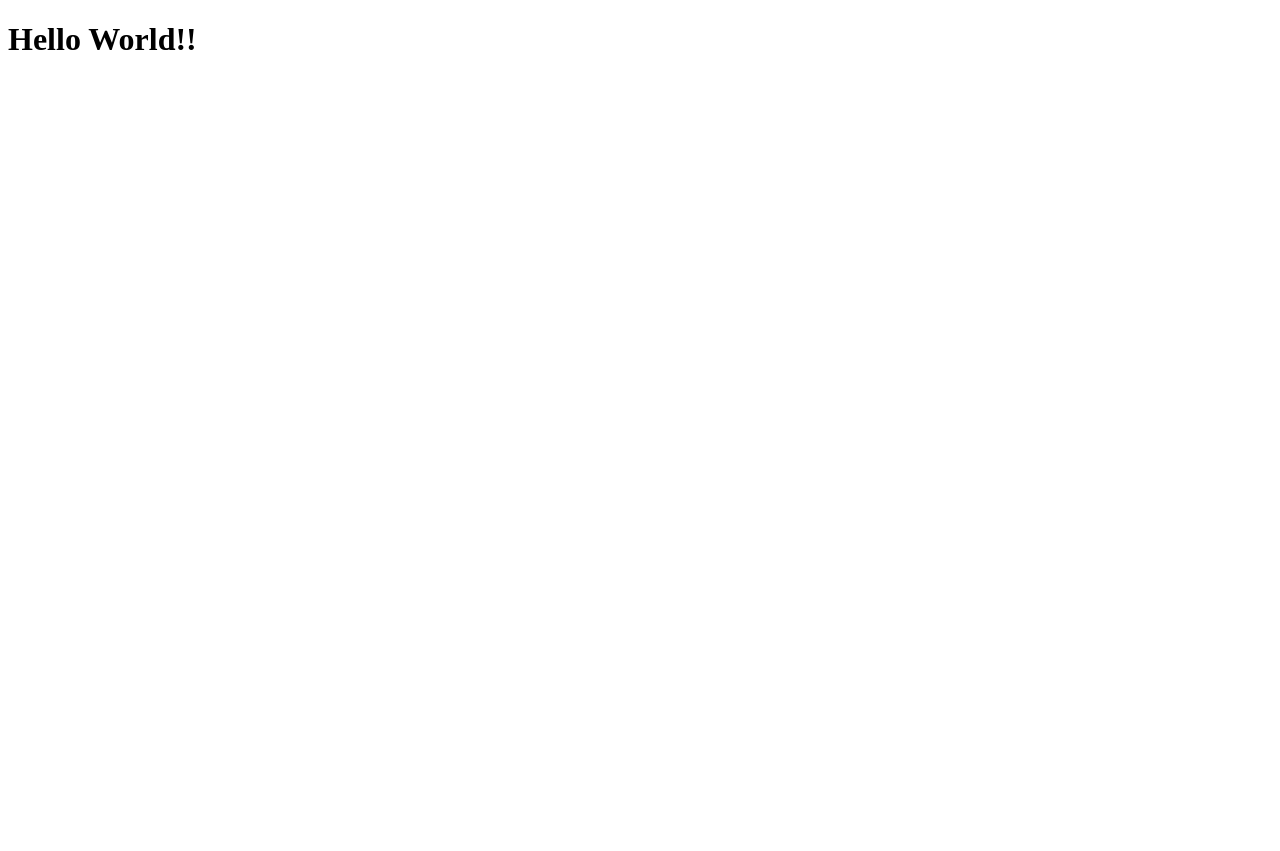
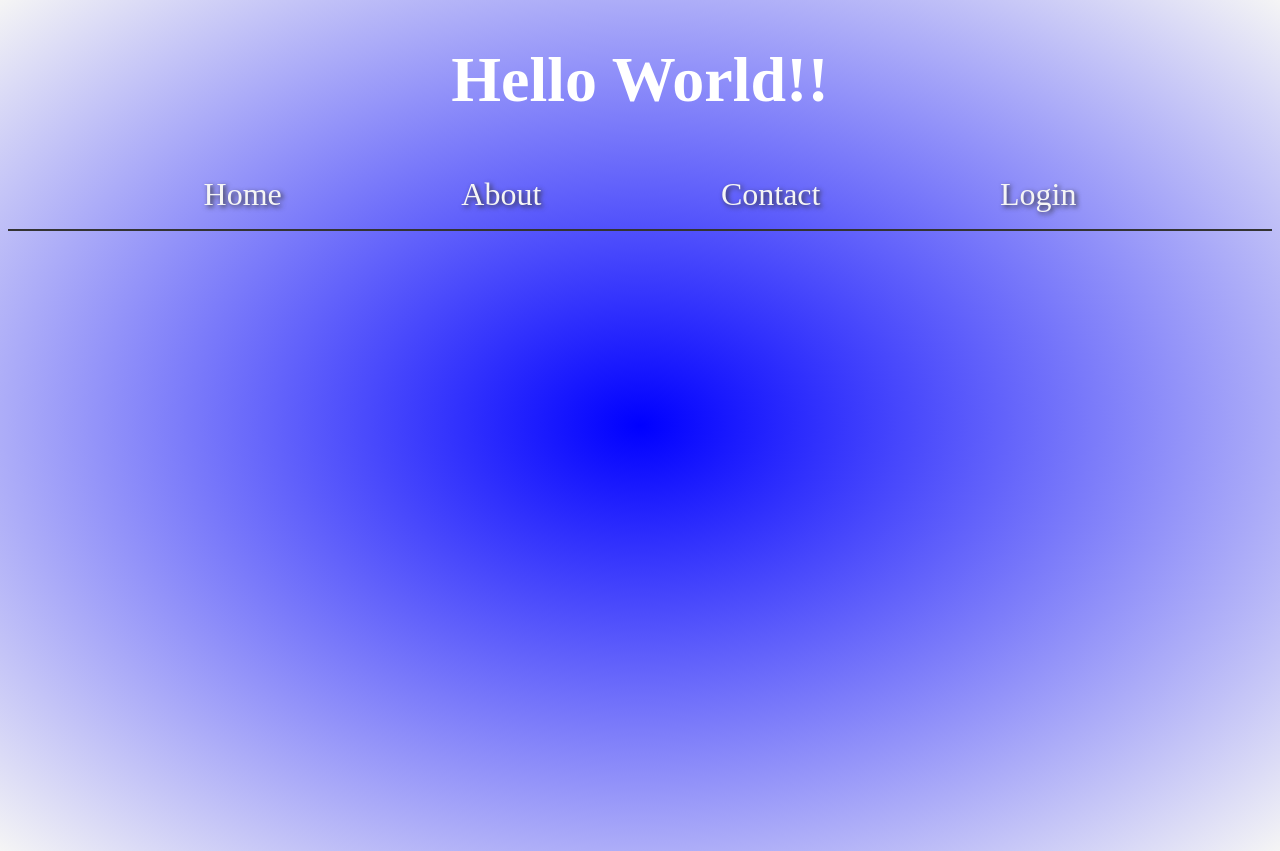
Before and after one commit to mdmahibar/hello-world, a plain HTML site: page index.html in a window 1280 px wide. Before the commit the page ends 800 px from the top, so only its background shows below. Drawn offline with Linux system fonts and the light colour scheme.

Commit message:
update styles

```diff
--- a/index.css
+++ b/index.css
@@ -1,9 +1,30 @@
 body {
     background-image: radial-gradient(blue, whitesmoke);
     font-size: 2rem;
+    min-height: 100vh;
 }
 
 h1 {
-    background-color: aliceblue;
-    color: #333;
+    color: #fff;
+    text-align: center;
 }
+
+nav {
+    display: flex;
+    flex-flow: row nowrap;
+    justify-content: space-evenly;
+    border-bottom: 2px solid #333;
+    padding: 1rem;
+}
+
+a {
+    display: block;
+    text-decoration: none;
+    color: whitesmoke;
+    text-shadow: 2px 2px 5px #333;
+}
+
+a:hover,
+a:focus {
+    color: black;
+}
--- a/index.html
+++ b/index.html
@@ -5,8 +5,15 @@
     <meta http-equiv="X-UA-Compatible" content="IE=edge">
     <meta name="viewport" content="width=device-width, initial-scale=1.0">
     <title>Document</title>
+    <link rel="stylesheet" href="index.css">
 </head>
 <body>
     <h1>Hello World!!</h1>
+    <nav>
+        <a href="">Home</a>
+        <a href="">About</a>
+        <a href="">Contact</a>
+        <a href="">Login</a>
+    </nav>
 </body>
 </html>
```
